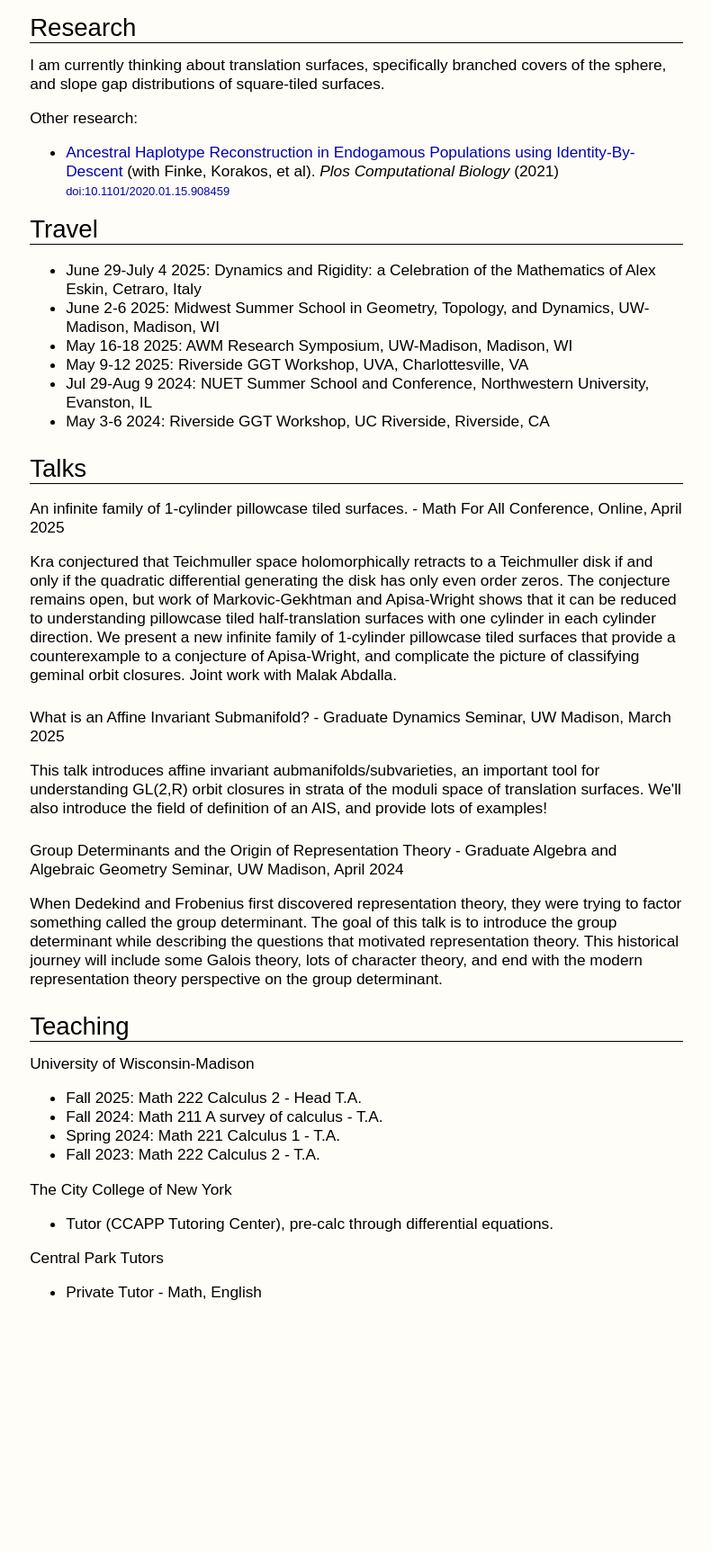
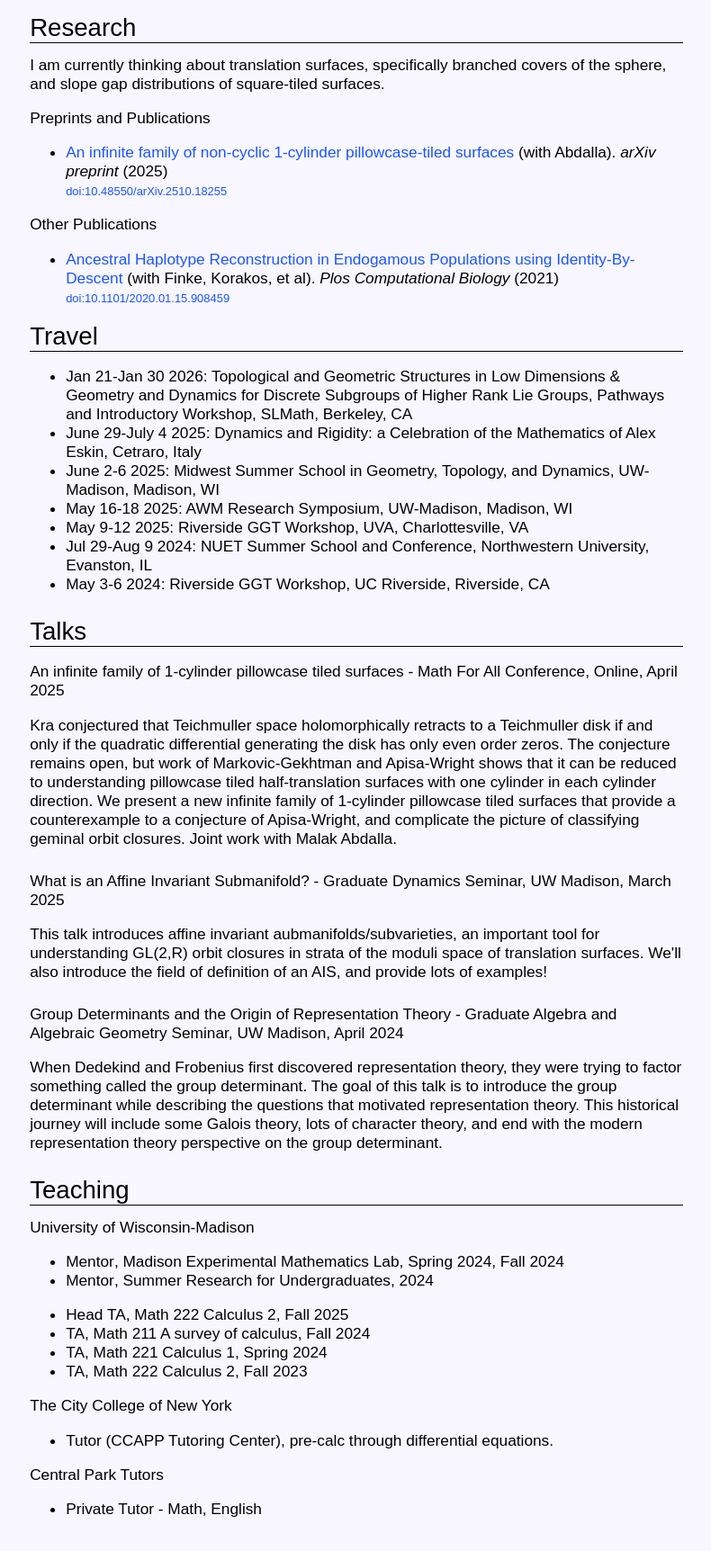
Before and after one commit to gabcbrown/math-website, a plain HTML site: page index.html in a window 1280 px wide. Shown: the part 760-2484 px from the top of the page at 90% size, without its empty margins (244-1034 px from the left). Before the commit the page ends 2337 px from the top, so only its background shows below. Drawn offline with Linux system fonts and the light colour scheme; a web font is replaced by a local one.

Commit message:
website update and new colorscheme

```diff
--- a/files/main.css
+++ b/files/main.css
@@ -1,5 +1,5 @@
 body {
-  background: #FFFDF8;
+  background: #f8f7ff;
   color: #000000;
   margin: auto;
   width: 42em;
@@ -8,6 +8,12 @@ body {
   font-size: 108%;
   padding-bottom: 6em;
   padding-top: 1em;
+}
+
+.forum-regular {
+  font-family: "Forum", serif;
+  font-weight: 400;
+  font-style: normal;
 }
 
 /* Headings in SANS */
@@ -428,24 +434,24 @@ div.important-link {
 a { text-decoration: none; }
 
 a:link {
-  color: #0303B0;
+  color: #1d55fd;
   background: transparent;
 }
 
 a:visited {
-  color: #0303B0;
+  color: #1d55fd;
   background: transparent;
 }
 
 a:hover {
-  color: #0303B0;
-  background: #EEEEEE;
+  color: #4810b0;
+  /* background: #EEEEEE; */
 }
 
-a:active {
-  color: #E00505;
+/* a:active {
+  color: #6f8cff;
   background: #EEEEEE;
-}
+} */
 
 a.img {
 background: transparent !important;
--- a/index.html
+++ b/index.html
@@ -6,6 +6,10 @@
 <link rel="stylesheet" type="text/css" href="files/main.css">
 <link rel="shortcut icon" href="files/favicon.ico" type="image/x-icon">
 <link rel="icon" href="files/favicon.ico" type="image/x-icon">
+<link rel="preconnect" href="https://fonts.googleapis.com">
+<link rel="preconnect" href="https://fonts.gstatic.com" crossorigin>
+<link href="https://fonts.googleapis.com/css2?family=Forum&display=swap" rel="stylesheet">
+
 
 
 </head>
@@ -50,7 +54,17 @@
 <div id="research">
 <h3>Research</h3>
 I am currently thinking about translation surfaces, specifically branched covers of the sphere, and slope gap distributions of square-tiled surfaces.
-<p>Other research:
+
+<p><b>Preprints and Publications</b>
+<ul class="wide">
+	<li><a href="https://arxiv.org/abs/2510.18255">An infinite family of non-cyclic 1-cylinder pillowcase-tiled surfaces</a> (with Abdalla). <span class="journal-name">arXiv preprint</span> (2025)<br>
+    <a href="https://doi.org/10.48550/arXiv.2510.18255" class="doi">doi:10.48550/arXiv.2510.18255</a>
+  </li>
+</ul>
+
+</p>
+
+<p><b>Other Publications</b>
 <ul class="wide">
   <li><a href="https://www.biorxiv.org/content/10.1101/2020.01.15.908459v2">Ancestral Haplotype Reconstruction in Endogamous Populations using Identity-By-Descent</a> (with Finke, Korakos, et al).   <span class="journal-name">Plos Computational Biology</span> (2021)<br>
     <a href="https://doi.org/10.1371/journal.pcbi.1008638" class="doi">doi:10.1101/2020.01.15.908459</a>
@@ -62,6 +76,7 @@ I am currently thinking about translation surfaces, specifically branched covers
 <div id="travel">
 	<h3> Travel</h3>
 	<ul>
+		<li><b>Jan 21-Jan 30 2026:</b> Topological and Geometric Structures in Low Dimensions & Geometry and Dynamics for Discrete Subgroups of Higher Rank Lie Groups, Pathways and Introductory Workshop, SLMath, Berkeley, CA</li>
 		<li><b>June 29-July 4 2025:</b> Dynamics and Rigidity: a Celebration of the Mathematics of Alex Eskin, Cetraro, Italy  </li>
 		<li><b>June 2-6 2025:</b> Midwest Summer School in Geometry, Topology, and Dynamics, UW-Madison, Madison, WI</li>
 		<li><b>May 16-18 2025:</b> AWM Research Symposium, UW-Madison, Madison, WI</li>
@@ -74,7 +89,7 @@ I am currently thinking about translation surfaces, specifically branched covers
 </div>
 <div id="talks">
 	<h3>Talks</h3>
-	<p><b>An infinite family of 1-cylinder pillowcase tiled surfaces.</b> - Math For All Conference, Online, April 2025</p>
+	<p><b>An infinite family of 1-cylinder pillowcase tiled surfaces</b> - Math For All Conference, Online, April 2025</p>
 	<p>Kra conjectured that Teichmuller space holomorphically retracts to a Teichmuller disk if and only if the quadratic differential generating the disk has only even order zeros. The conjecture remains open, but work of Markovic-Gekhtman and Apisa-Wright shows that it can be reduced to understanding pillowcase tiled half-translation surfaces with one cylinder in each cylinder direction. We present a new infinite family of 1-cylinder pillowcase tiled surfaces that provide a counterexample to a conjecture of Apisa-Wright, and complicate the picture of classifying geminal orbit closures. Joint work with Malak Abdalla. </p>
 	</div>
 	<p><b>What is an Affine Invariant Submanifold?</b> - Graduate Dynamics Seminar, UW Madison, March 2025</p>
@@ -88,21 +103,26 @@ I am currently thinking about translation surfaces, specifically branched covers
 		<h3>Teaching</h3>
 		University of Wisconsin-Madison
 		<ul>
-		<li>Fall 2025: Math 222 Calculus 2 - Head T.A.</li>
-		<li>Fall 2024: Math 211 A survey of calculus - T.A.</li>
-		<li>Spring 2024: Math 221 Calculus 1 - T.A.</li>
-		<li>Fall 2023: Math 222 Calculus 2 - T.A.</li>
+			<li><b>Mentor</b>, Madison Experimental Mathematics Lab, Spring 2024, Fall 2024</li>
+			<li><b>Mentor</b>, Summer Research for Undergraduates, 2024</li>
+		</ul>
+
+		<ul>
+		<li><b>Head TA</b>, Math 222 Calculus 2, Fall 2025</li>
+		<li><b>TA</b>, Math 211 A survey of calculus, Fall 2024</li>
+		<li><b>TA</b>, Math 221 Calculus 1, Spring 2024</li>
+		<li><b>TA</b>, Math 222 Calculus 2, Fall 2023</li>
 		</ul>
 
 		The City College of New York
 		<ul>
-		<li>Tutor (CCAPP Tutoring Center), pre-calc through differential equations.
+		<li><b>Tutor</b> (CCAPP Tutoring Center), pre-calc through differential equations.
 		</li>
 		</ul>
 
 		Central Park Tutors
 		<ul>
-			<li>Private Tutor - Math, English</li>
+			<li><b>Private Tutor</b> - Math, English</li>
 		</ul>
 		</div>
 
```
